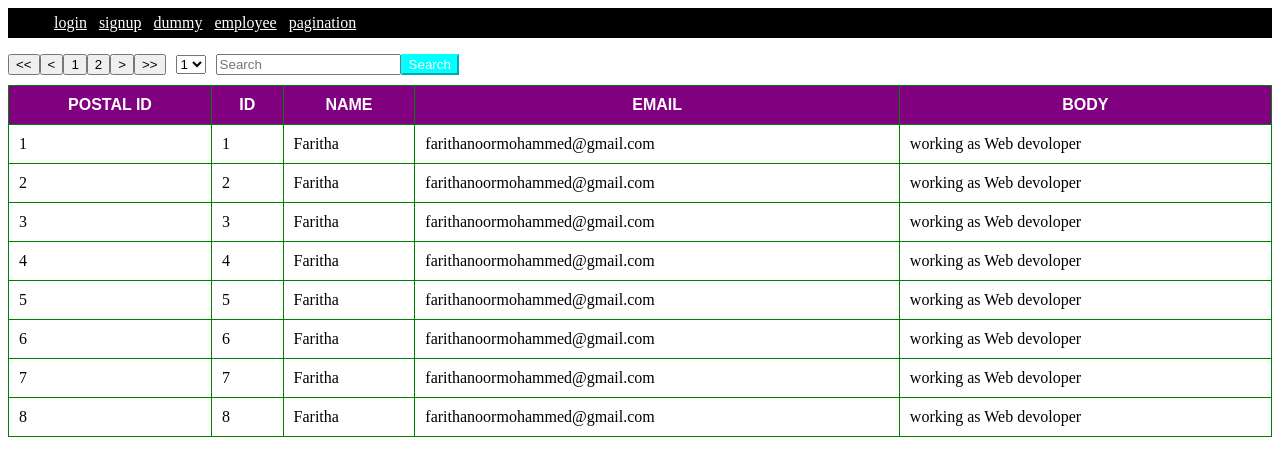
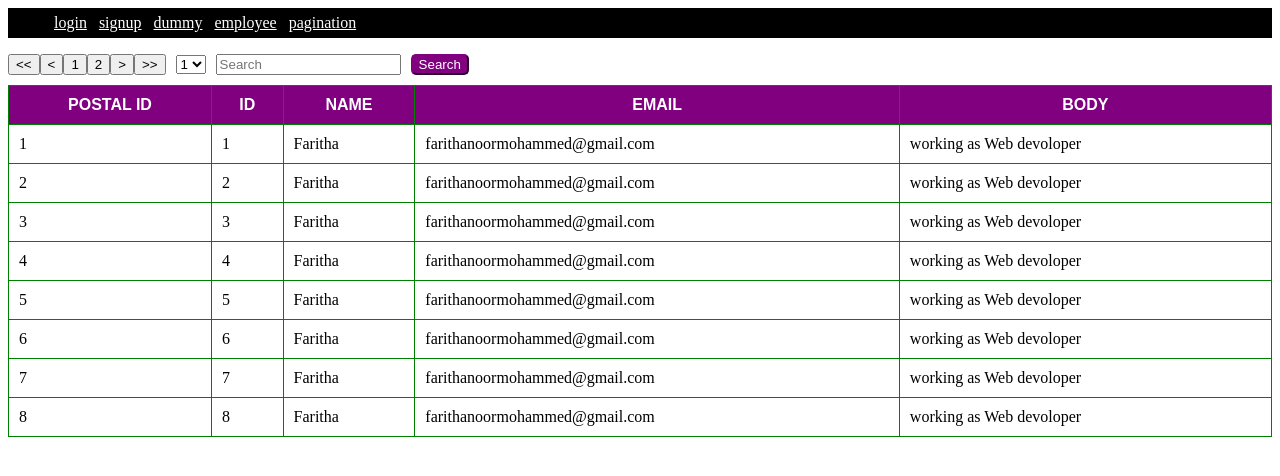
Before and after one commit to farinoor/faritha1, an Angular app: page /pagination in a window 1280 px wide. Shown: the top 476 px of the page. Built offline with nearby package versions, Linux system fonts and the light colour scheme.

Commit message:
1 file modified

```diff
--- a/src/app/pagination/pagination.component.css
+++ b/src/app/pagination/pagination.component.css
@@ -20,7 +20,13 @@ select {
   margin-right: 10px;
 }
 .button-det {
-  background-color: aqua;
-  border-color: aqua;
+  background-color: purple;
+  border-color: purple;
   color: white;
+  margin-left: 10px;
+  border-radius: 5px;
+  cursor: pointer;
 }
+.button-det:hover {
+  background-color: #bf0000;
+}
```
